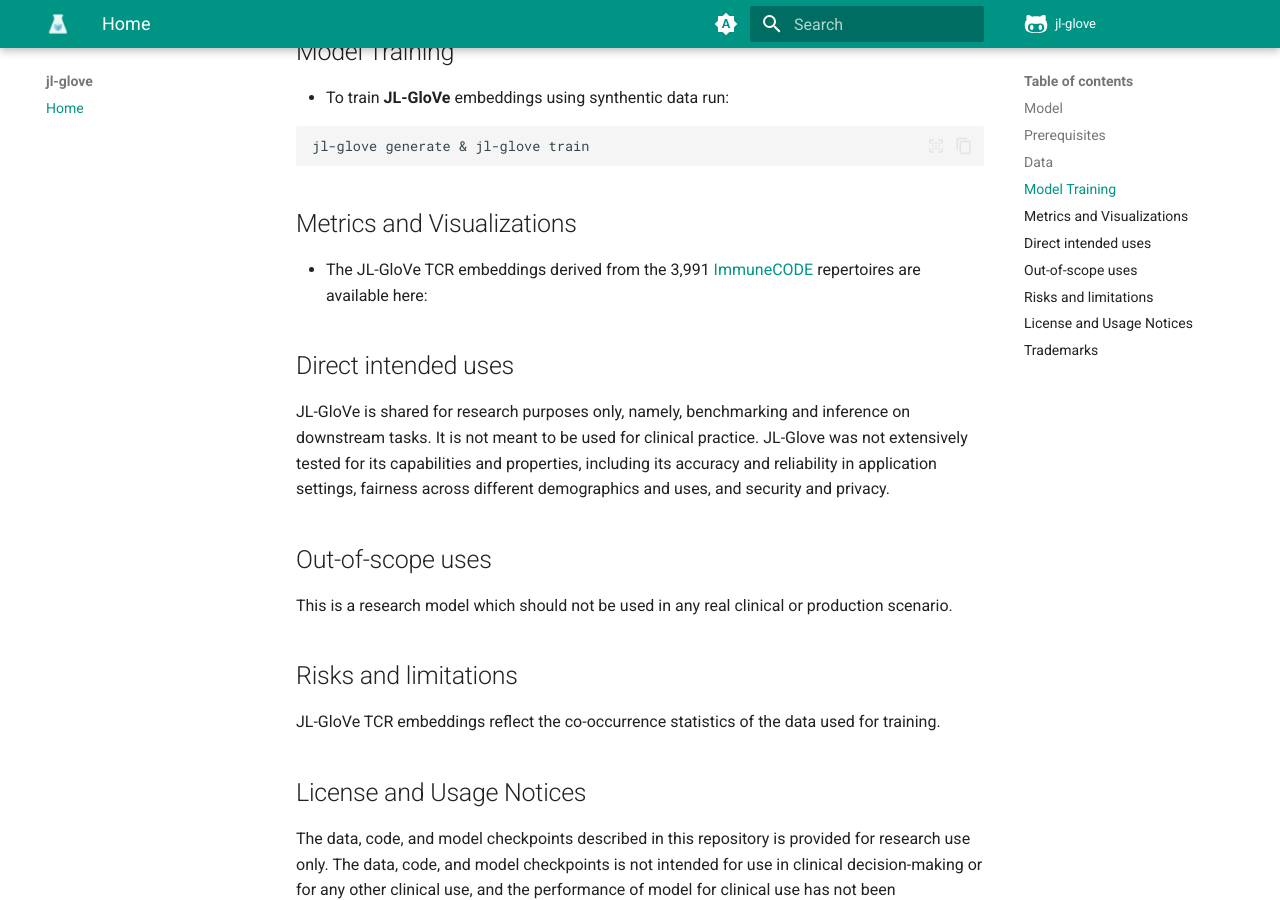
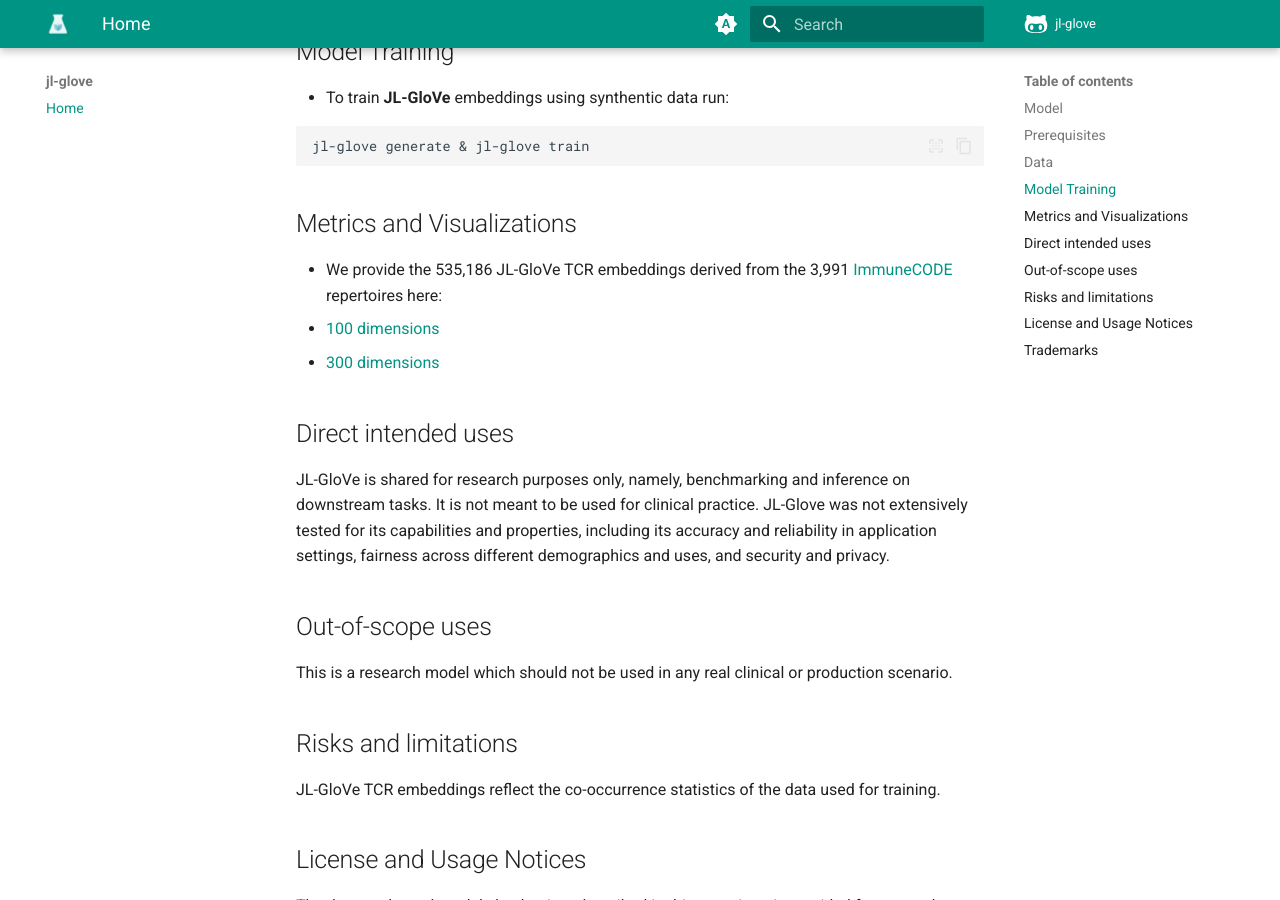
Before and after one commit to microsoft/jl-glove, an MkDocs documentation site: the page built from docs/index.md, in a window 1280 px wide and 900 px high, scrolled down 1101 px. Built offline with MkDocs 1.6.1 and Material for MkDocs 9.7.7, drawn with Linux system fonts in a browser that asks for light colours; comment, search, counter and statistics services are not loaded.

Commit message:
add temporary links to the shared embeddings

```diff
--- a/docs/index.md
+++ b/docs/index.md
@@ -52,7 +52,9 @@ jl-glove generate & jl-glove train
 
 ## Metrics and Visualizations
 
-* The JL-GloVe TCR embeddings derived from the 3,991 [ImmuneCODE](https://clients.adaptivebiotech.com/pub/covid-2020) repertoires are available here:
+* We provide the 535,186 JL-GloVe TCR embeddings derived from the 3,991 [ImmuneCODE](https://clients.adaptivebiotech.com/pub/covid-2020) repertoires here:
+- [100 dimensions](jl_glove_embeddings_100_535186.parquet)
+- [300 dimensions](jl_glove_embeddings_300_535186.parquet)
 
 ## Direct intended uses
 JL-GloVe is shared for research purposes only, namely, benchmarking and inference on downstream
```
